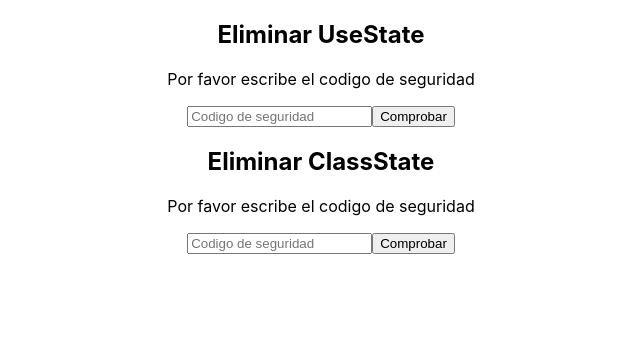
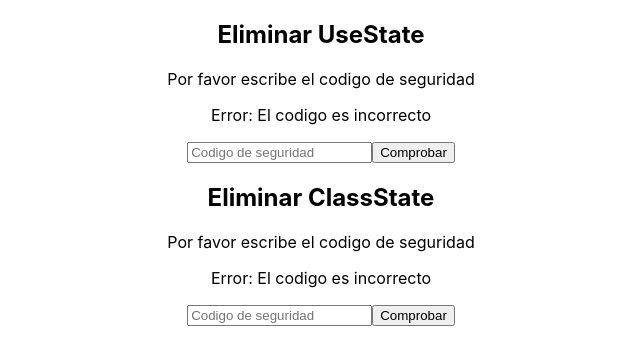
Before and after one commit to leinerke/manejo-profesional-estado, a React (Create React App) app: page / in a window 1280 px wide. Shown: the top 364 px of the page, without its empty margins (319-959 px from the left). Built offline with nearby package versions, Linux system fonts and the light colour scheme.

Commit message:
Estados simples: React.Component vs. useState

```diff
--- a/src/App.js
+++ b/src/App.js
@@ -6,8 +6,12 @@
 function App() {
   return (
     <div className="App">
-      <UseState />
-      <ClassState />
+      <UseState
+        name="UseState"
+      />
+      <ClassState
+        name="ClassState"
+      />
     </div>
   );
 }
--- a/src/ClassState.js
+++ b/src/ClassState.js
@@ -1,15 +1,31 @@
 import React from "react";
 
 class ClassState extends React.Component {
+  constructor(props) {
+    super(props);
+
+    this.state = {
+      error: true,
+    };
+  }
+
   render() {
+    const { name } = this.props;
     return (
       <div>
-        <h2>Eliminar ClassState</h2>
+        <h2>Eliminar {name}</h2>
         <p>Por favor escribe el codigo de seguridad</p>
+        {!!this.state.error && (
+          <p>Error: El codigo es incorrecto</p>
+        )}
         <input
           placeholder="Codigo de seguridad"
         />
-        <button>Comprobar</button>
+        <button
+          onClick={() => this.setState(prevState => ({ error: !prevState.error }))}
+        >
+          Comprobar
+        </button>
       </div>
     );
   }
--- a/src/UseState.js
+++ b/src/UseState.js
@@ -1,14 +1,23 @@
 import React from "react";
 
-function UseState() {
+function UseState({ name }) {
+  const [error, setError] = React.useState(true);
+
   return (
     <div>
-      <h2>Eliminar UseState</h2>
+      <h2>Eliminar {name}</h2>
       <p>Por favor escribe el codigo de seguridad</p>
+      {!!error && (
+        <p>Error: El codigo es incorrecto</p>
+      )}
       <input
         placeholder="Codigo de seguridad"
       />
-      <button>Comprobar</button>
+      <button
+        onClick={() => setError(prevState => !prevState)}
+      >
+        Comprobar
+      </button>
     </div>
   );
 }
```
